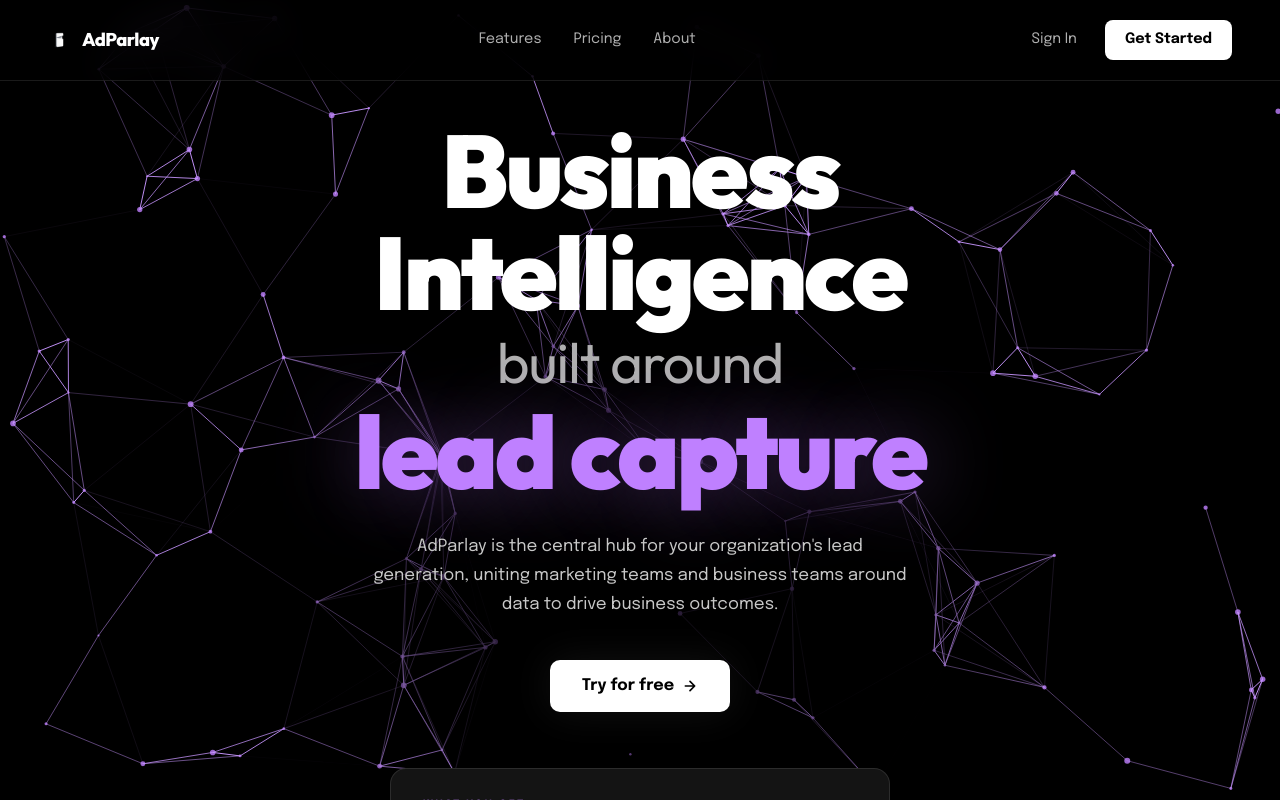
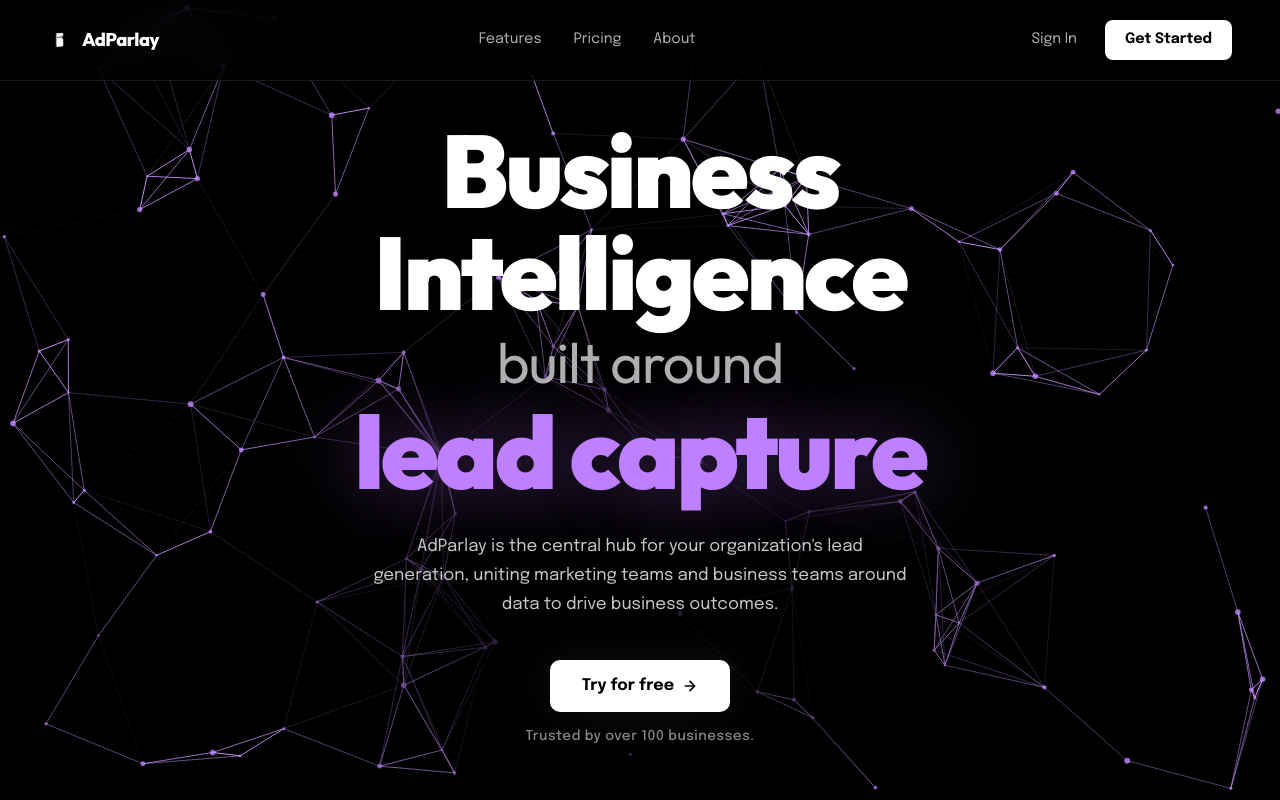
Before and after one commit to ColourfulRhythm/Adparlay, a React (Create React App) app: page / in a window 1280 px wide. Shown: the top 800 px of the page. Built offline with nearby package versions, Linux system fonts and the light colour scheme; no server answers.

Commit message:
Add trusted by businesses text below hero CTA

```diff
--- a/src/pages/LandingPage.css
+++ b/src/pages/LandingPage.css
@@ -99,6 +99,7 @@
   .btn-cta:hover { background:#e8e8e8; transform:translateY(-2px); box-shadow:0 8px 40px rgba(255,255,255,0.12); }
   .btn-cta svg { transition:transform 0.2s; }
   .btn-cta:hover svg { transform:translateX(4px); }
+  .hero-trusted-text { margin-top: 14px; font-size: 0.85rem; color: #888888; font-weight: 500; letter-spacing: 0.5px; animation:fadeUp 0.8s ease 0.9s both; }
 
   .hero-card {
     margin-top:56px; background:var(--surface2);
--- a/src/pages/LandingPage.tsx
+++ b/src/pages/LandingPage.tsx
@@ -171,6 +171,7 @@
         Try for free
         <svg width="16" height="16" viewBox="0 0 24 24" fill="none" stroke="currentColor" strokeWidth="2.5" strokeLinecap="round" strokeLinejoin="round"><path d="M5 12h14M12 5l7 7-7 7"/></svg>
       </Link>
+      <div className="hero-trusted-text">Trusted by over 100 businesses.</div>
     </div>
     <div className="hero-card">
       <div className="hero-card-label">What You Get</div>
```
